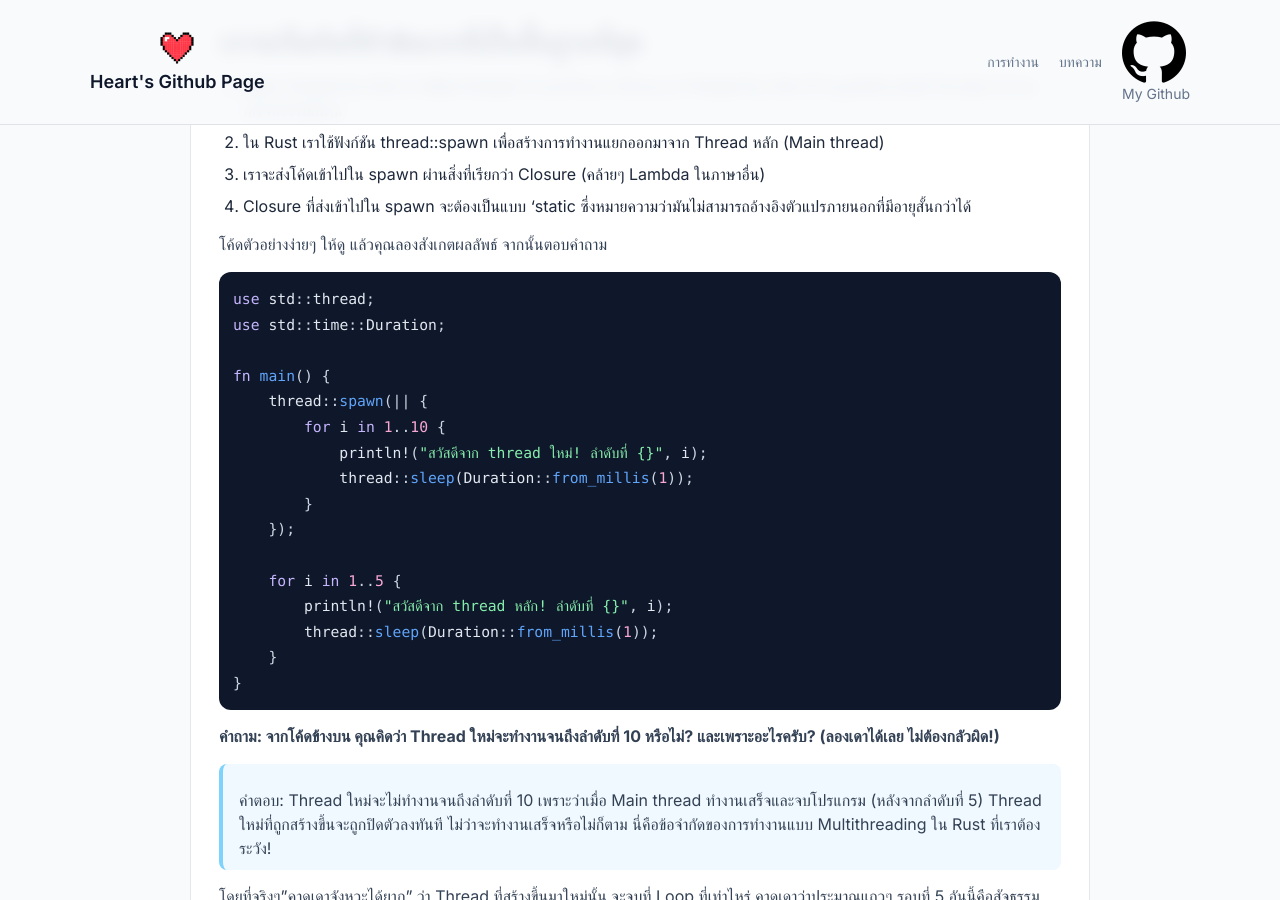
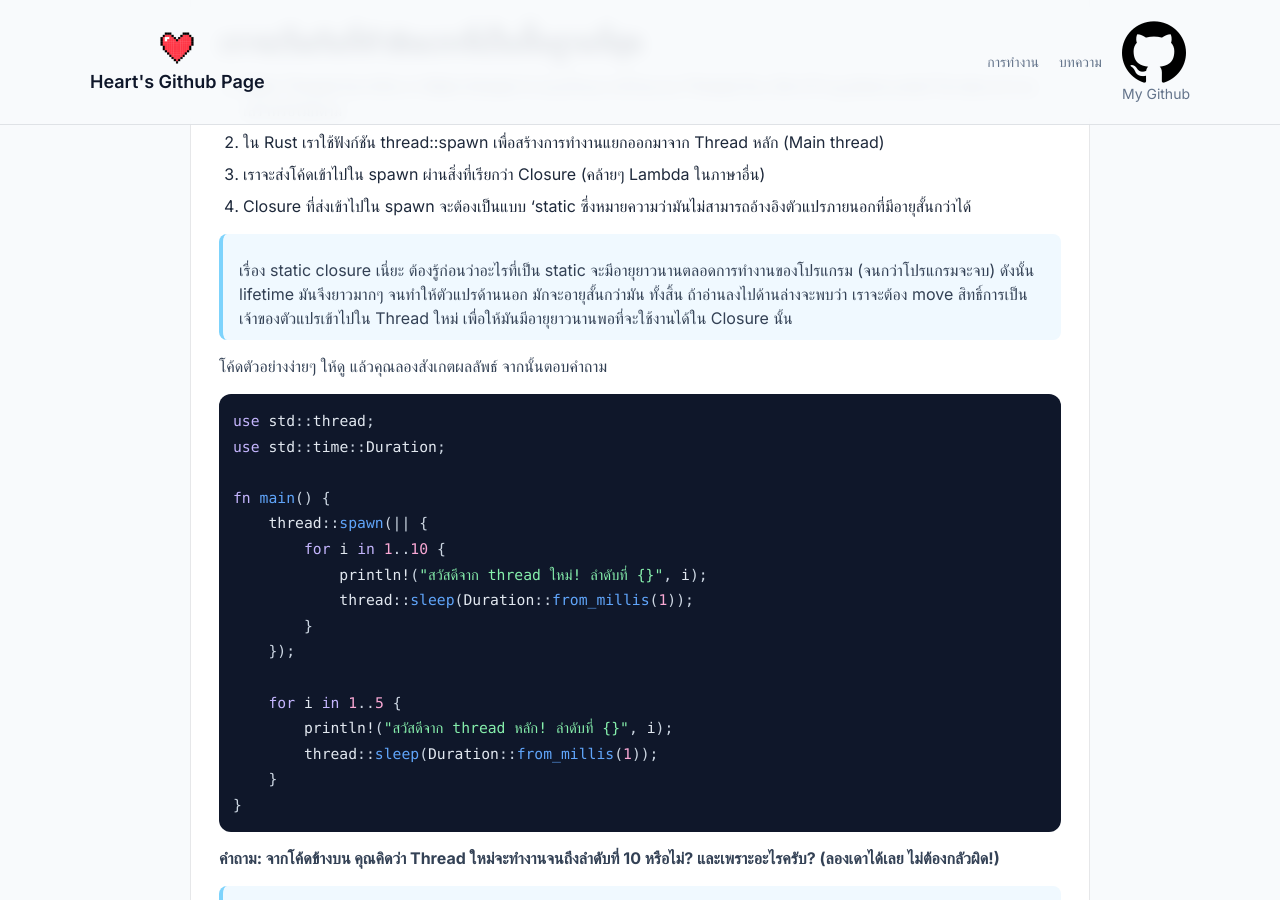
Before and after one commit to heart/heart.github.io, a Jekyll site: the page built from _posts/2026-03-06-rust-thread.md, in a window 1280 px wide and 900 px high, scrolled down 509 px. Built offline with Jekyll 4.4.1, drawn with Linux system fonts in a browser that asks for light colours.

Commit message:
add text

```diff
--- a/_posts/2026-03-06-rust-thread.md
+++ b/_posts/2026-03-06-rust-thread.md
@@ -15,6 +15,10 @@ categories: 'rust thread'
 2. ใน Rust เราใช้ฟังก์ชัน thread::spawn เพื่อสร้างการทำงานแยกออกมาจาก Thread หลัก (Main thread)
 3. เราจะส่งโค้ดเข้าไปใน spawn ผ่านสิ่งที่เรียกว่า Closure (คล้ายๆ Lambda ในภาษาอื่น)
 4. Closure ที่ส่งเข้าไปใน spawn จะต้องเป็นแบบ 'static ซึ่งหมายความว่ามันไม่สามารถอ้างอิงตัวแปรภายนอกที่มีอายุสั้นกว่าได้
+
+> เรื่อง static closure เนี่ยะ ต้องรู้ก่อนว่าอะไรที่เป็น static จะมีอายุยาวนานตลอดการทำงานของโปรแกรม (จนกว่าโปรแกรมจะจบ)
+> ดังนั้น lifetime มันจึงยาวมากๆ จนทำให้ตัวแปรด้านนอก มักจะอายุสั้นกว่ามัน ทั้งสิ้น
+> ถ้าอ่านลงไปด้านล่างจะพบว่า เราจะต้อง move สิทธิ์การเป็นเจ้าของตัวแปรเข้าไปใน Thread ใหม่ เพื่อให้มันมีอายุยาวนานพอที่จะใช้งานได้ใน Closure นั้น
 
 โค้ดตัวอย่างง่ายๆ ให้ดู แล้วคุณลองสังเกตผลลัพธ์ จากนั้นตอบคำถาม
 
```
